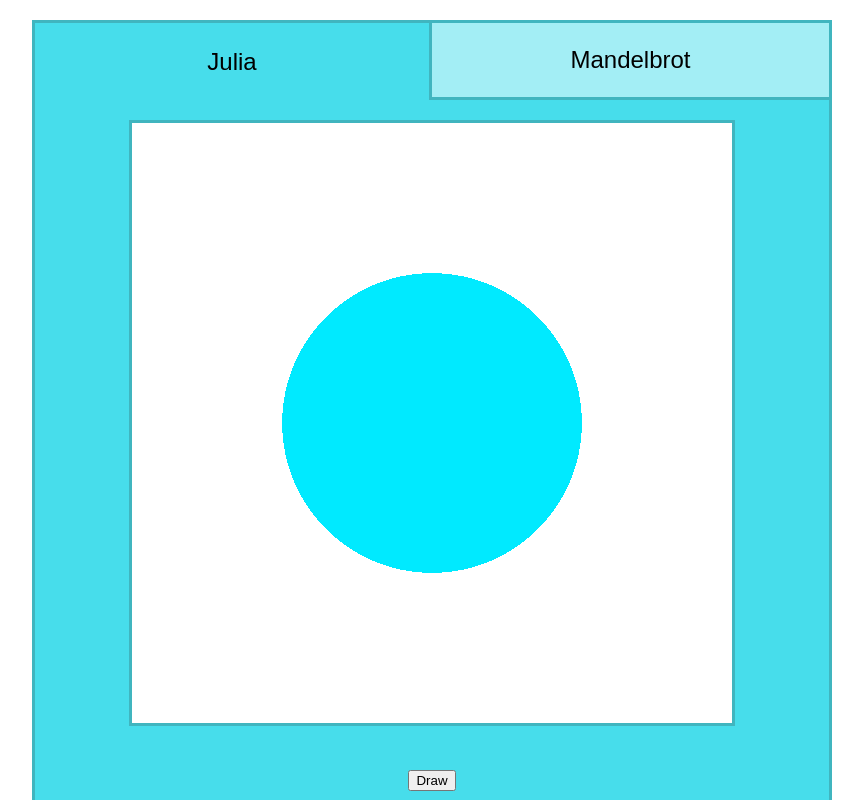
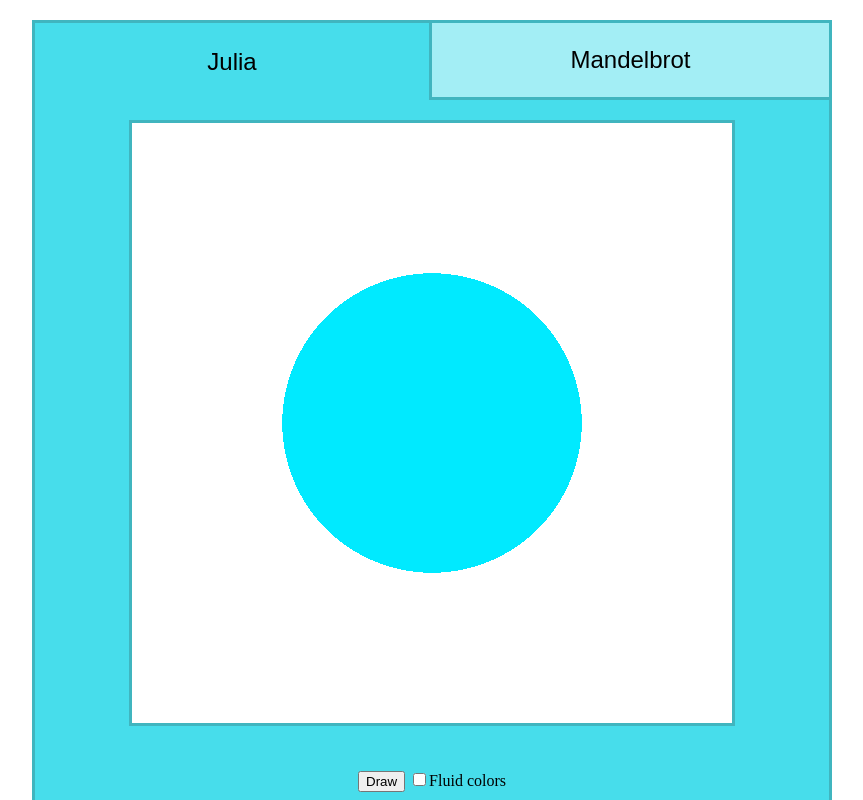
Before and after one commit to Pietoro/Miscellaneous, a website with bundled scripts: page complex-fractals/index.html in a window 1280 px wide. Both pictures are taken after a click on the button "Draw". Shown: the top 800 px of the page, without its empty margins (208-1071 px from the left). Built offline with nearby package versions, Linux system fonts and the light colour scheme.

Commit message:
Complex fractals - fluid colors

```diff
--- a/complex-fractals/fractals.js
+++ b/complex-fractals/fractals.js
@@ -53,3 +53,14 @@ export const juliaGrid = (c, times, xMin, xMax, xCount, yMin, yMax, yCount) => {
   const grid = generateGrid(xMin, xMax, xCount, yMin, yMax, yCount);
   return grid.map((zs) => zs.map((z) => julia(c,z,times)));
 };
+
+const juliaLightness = (c,z,times) => {
+  const iterated = iterateIt(transform(c),times);
+  const tanh = Math.tanh(abs(iterated(z)));
+  return ((isNaN(tanh)) ? 100 : Math.max(tanh * 100, 15));
+}
+
+export const juliaLightnessGrid = (c, times, xMin, xMax, xCount, yMin, yMax, yCount) => {
+  const grid = generateGrid(xMin, xMax, xCount, yMin, yMax, yCount);
+  return grid.map((zs) => zs.map((z) => juliaLightness(c,z,times)));
+};
--- a/complex-fractals/index.html
+++ b/complex-fractals/index.html
@@ -18,6 +18,7 @@
       </section>
       <section class="options-container">
         <button id="btn-draw">Draw</button>
+        <input type="checkbox" name="fluid-colors" id="cbx-fluid-colors">Fluid colors</input>
       </section>
       <section class="point-picker-container">
         <canvas id="point-picker" width="150" height="150"></canvas>
--- a/complex-fractals/index.js
+++ b/complex-fractals/index.js
@@ -1,8 +1,8 @@
-import {juliaGrid} from './fractals.js';
+import {juliaGrid, juliaLightnessGrid} from './fractals.js';
 
 const ROUTES = ['julia'];
 const BORDER_SIZE = 3;
-const TIMES = 10;
+const TIMES = 50;
 
 let route = 'julia';
 let c = {re: 0, im: 0};
@@ -10,10 +10,11 @@ let hue = 185;
 document.getElementById("btn-draw").onclick = draw;
 document.getElementById("point-picker").onclick = setPoint;
 document.getElementById("color-picker").onclick = setColor;
+document.getElementById("cbx-fluid-colors").onchange = draw;
 drawPointPicker();
 initColorPicker();
 
-draw();
+// draw();
 
 function draw() {
   console.log('start');
@@ -29,11 +30,24 @@ function draw() {
 
 function drawJulia(context, w, h) {
 
-  const grid = juliaGrid(c, TIMES, -2, 2, w, -2, 2, h);
+  const fluidColors = document.getElementById("cbx-fluid-colors").checked;
+  console.log(fluidColors);
 
-  for(let i = 0; i < h; i++) {
-    for(let j = 0; j < w; j++) {
-      if(grid[i][j] === true) fillPoint(context, j, h-i-1, `hsl(${hue},100%,50%)`);
+  if(fluidColors) {
+    const grid = juliaLightnessGrid(c, TIMES, -2, 2, w, -2, 2, h);
+
+    for(let i = 0; i < h; i++) {
+      for(let j = 0; j < w; j++) {
+        fillPoint(context, j, h-i-1, `hsl(${hue},100%,${grid[i][j]}%)`);
+      }
+    }
+  } else {
+    const grid = juliaGrid(c, TIMES, -2, 2, w, -2, 2, h);
+
+    for(let i = 0; i < h; i++) {
+      for(let j = 0; j < w; j++) {
+        if(grid[i][j] === true) fillPoint(context, j, h-i-1, `hsl(${hue},100%,50%)`);
+      }
     }
   }
 }
```
